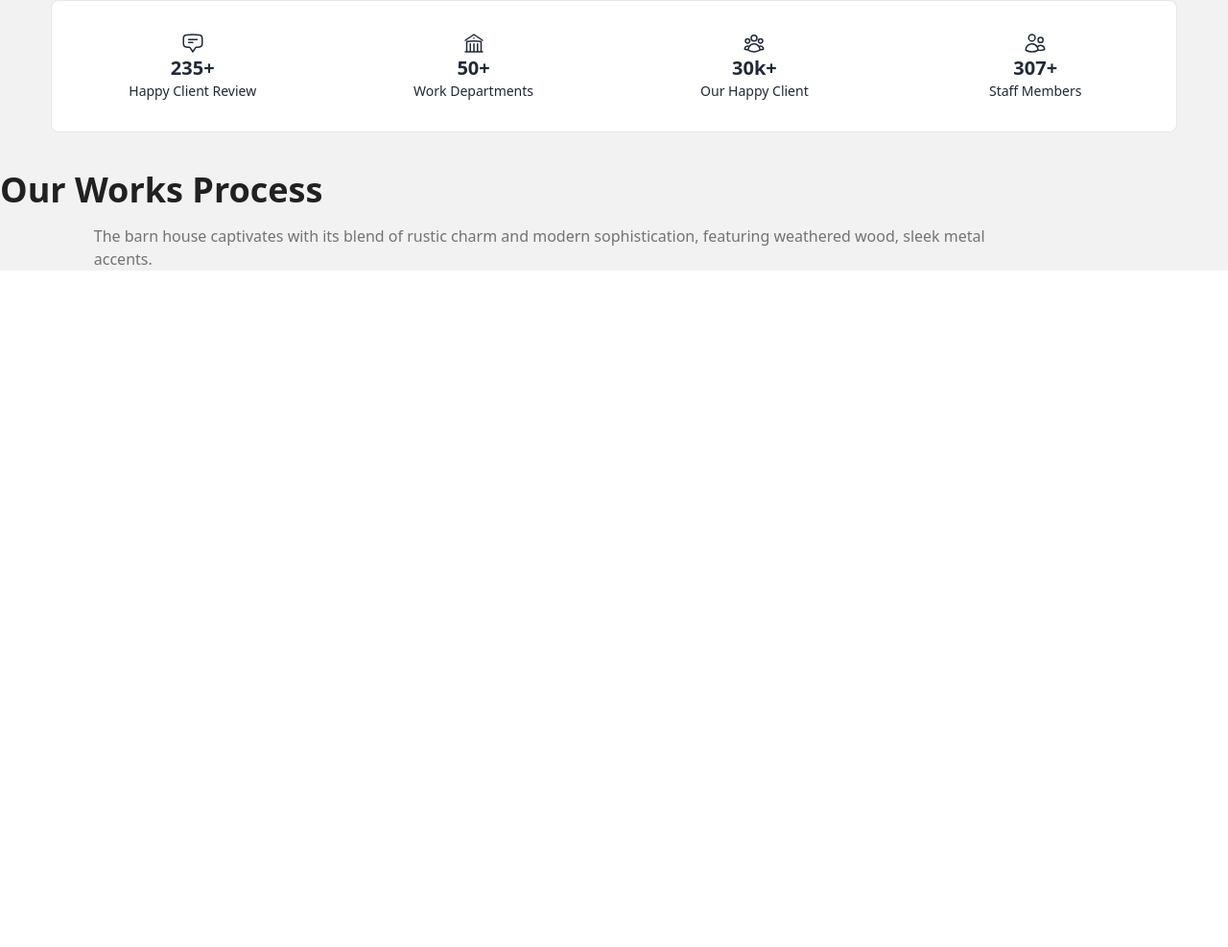
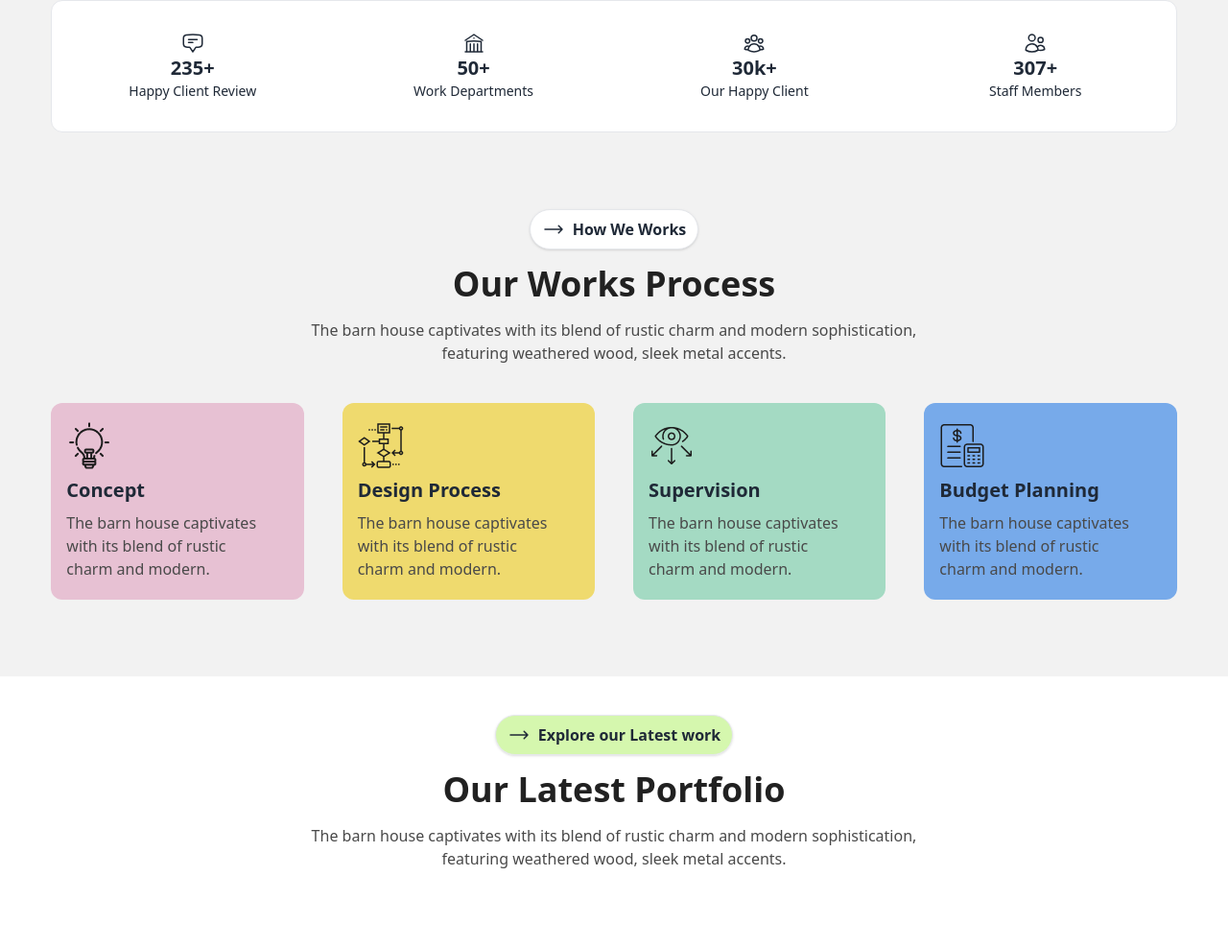
Before and after one commit to dearTanim/renterio, a plain HTML site: page index.html in a window 1280 px wide. Shown: the part 1492-2479 px from the top of the page at 96% size. Before the commit the page ends 1790 px from the top, so only its background shows below. Drawn offline with nearby package versions, Linux system fonts and the light colour scheme.

Commit message:
added another 2 section

```diff
--- a/index.html
+++ b/index.html
@@ -135,7 +135,7 @@
             <div class="hero">
                 <div class="hero-content lg:flex-row flex-col lg:gap-10">
                 <div class="mt-10 lg:w-1/2">
-                    <button class="border shadow px-3 py-2 flex gap-2 rounded-full font-bold mb-4 mx-auto lg:m-0"><svg xmlns="http://www.w3.org/2000/svg" fill="none" viewBox="0 0 24 24" stroke-width="1.5" stroke="currentColor" class="size-6">
+                    <button class="border shadow px-4 py-2 flex gap-2 rounded-full font-bold mb-4 mx-auto lg:m-0 bg-white"><svg xmlns="http://www.w3.org/2000/svg" fill="none" viewBox="0 0 24 24" stroke-width="1.5" stroke="currentColor" class="size-6">
                         <path stroke-linecap="round" stroke-linejoin="round" d="M17.25 8.25 21 12m0 0-3.75 3.75M21 12H3" />
                     </svg>About Us</button>
                     <h2 class="lg:text-4xl text-3xl text-h-color font-extrabold mt-2 text-center lg:text-left">We design thoughtful liveable spaces</h2>
@@ -164,7 +164,7 @@
                 </div>
             </div>
 
-            <div class="bg-white border rounded-lg grid grid-cols-1 md:grid-cols-2 lg:grid-cols-4 py-3 my-10">
+            <div class="bg-white border rounded-xl grid grid-cols-1 md:grid-cols-2 lg:grid-cols-4 py-3 mt-10 mb-20">
                 <div class="text-center py-5 px-3">
                     <svg xmlns="http://www.w3.org/2000/svg" fill="none" viewBox="0 0 24 24" stroke-width="1.5" stroke="currentColor" class="size-6 mx-auto">
                         <path stroke-linecap="round" stroke-linejoin="round" d="M7.5 8.25h9m-9 3H12m-9.75 1.51c0 1.6 1.123 2.994 2.707 3.227 1.129.166 2.27.293 3.423.379.35.026.67.21.865.501L12 21l2.755-4.133a1.14 1.14 0 0 1 .865-.501 48.172 48.172 0 0 0 3.423-.379c1.584-.233 2.707-1.626 2.707-3.228V6.741c0-1.602-1.123-2.995-2.707-3.228A48.394 48.394 0 0 0 12 3c-2.392 0-4.744.175-7.043.513C3.373 3.746 2.25 5.14 2.25 6.741v6.018Z" />
@@ -196,12 +196,56 @@
             </div>
         </section>
         <!-- Our works -->
-         <section class="w-11/12 mx-auto>
-             <div class="text-center">
-                <h2 class="lg:text-4xl text-3xl text-h-color font-extrabold">Our Works Process</h2>
-                <p class="text-p-color my-4 w-10/12 mx-auto">The barn house captivates with its blend of rustic charm and modern sophistication, featuring weathered wood, sleek metal accents.</p>
-             </div>
-         </section>
+        <section class="w-11/12 mx-auto">
+          <div class="text-center mb-10">
+            <button class="border shadow px-3 py-2 flex gap-2 rounded-full font-bold mb-4 mx-auto bg-white"><svg xmlns="http://www.w3.org/2000/svg" fill="none" viewBox="0 0 24 24" stroke-width="1.5" stroke="currentColor" class="size-6">
+                <path stroke-linecap="round" stroke-linejoin="round" d="M17.25 8.25 21 12m0 0-3.75 3.75M21 12H3" />
+            </svg>How We Works</button>
+            <h2 class="lg:text-4xl text-3xl text-h-color font-extrabold mx-auto">Our Works Process</h2>
+            <p class="text-des-color my-4 md:w-9/12 lg:w-7/12 mx-auto">The barn house captivates with its blend of rustic charm and modern sophistication, featuring weathered wood, sleek metal accents.</p>
+          </div>
+
+          <div class="grid grid cols-1 md:grid-cols-2 lg:grid-cols-4 gap-10 mb-20">
+            <div class="px-4 py-5 bg-[#E7C1D3] rounded-xl">
+              <img src="./images/concept.png" alt="">
+              <h3 class="font-bold text-xl my-2">Concept</h3>
+              <p class="text-des-color w-9/12 md:w-11/12 lg:full">The barn house captivates with its blend of rustic charm and modern.</p>
+            </div>
+            <div class="px-4 py-5 bg-[#EFDA6E] rounded-xl">
+              <img src="./images/flow-chart.png" alt="">
+              <h3 class="font-bold text-xl my-2">Design Process</h3>
+              <p class="text-des-color w-9/12 md:w-11/12 lg:full">The barn house captivates with its blend of rustic charm and modern.</p>
+            </div>
+            <div class="px-4 py-5 bg-[#A4DAC3] rounded-xl">
+              <img src="./images/vision.png" alt="">
+              <h3 class="font-bold text-xl my-2">Supervision</h3>
+              <p class="text-des-color w-9/12 md:w-11/12 lg:full">The barn house captivates with its blend of rustic charm and modern.</p>
+            </div>
+            <div class="px-4 py-5 bg-[#77AAEA] rounded-xl">
+              <img src="./images/budget-planning.png" alt="">
+              <h3 class="font-bold text-xl my-2">Budget Planning</h3>
+              <p class="text-des-color w-9/12 md:w-11/12 lg:full">The barn house captivates with its blend of rustic charm and modern.</p>
+            </div>
+          </div>
+        </section>
+        <!-- Latest Portfolio -->
+        <section class="bg-white py-10">
+          <div class="w-11/12 mx-auto">
+            <div class="text-center mb-10">
+              <button class="border shadow px-3 py-2 flex gap-2 rounded-full font-bold mb-4 mx-auto bg-second-color"><svg xmlns="http://www.w3.org/2000/svg" fill="none" viewBox="0 0 24 24" stroke-width="1.5" stroke="currentColor" class="size-6">
+                  <path stroke-linecap="round" stroke-linejoin="round" d="M17.25 8.25 21 12m0 0-3.75 3.75M21 12H3" />
+              </svg>Explore our Latest work</button>
+              <h2 class="lg:text-4xl text-3xl text-h-color font-extrabold mx-auto">Our Latest Portfolio</h2>
+              <p class="text-des-color my-4 md:w-9/12 lg:w-7/12 mx-auto">The barn house captivates with its blend of rustic charm and modern sophistication, featuring weathered wood, sleek metal accents.</p>
+            </div>
+
+            <div>
+              <div>
+
+              </div>
+            </div>
+          </div>
+        </section>
      </main>
 </body>
 </html>
```
